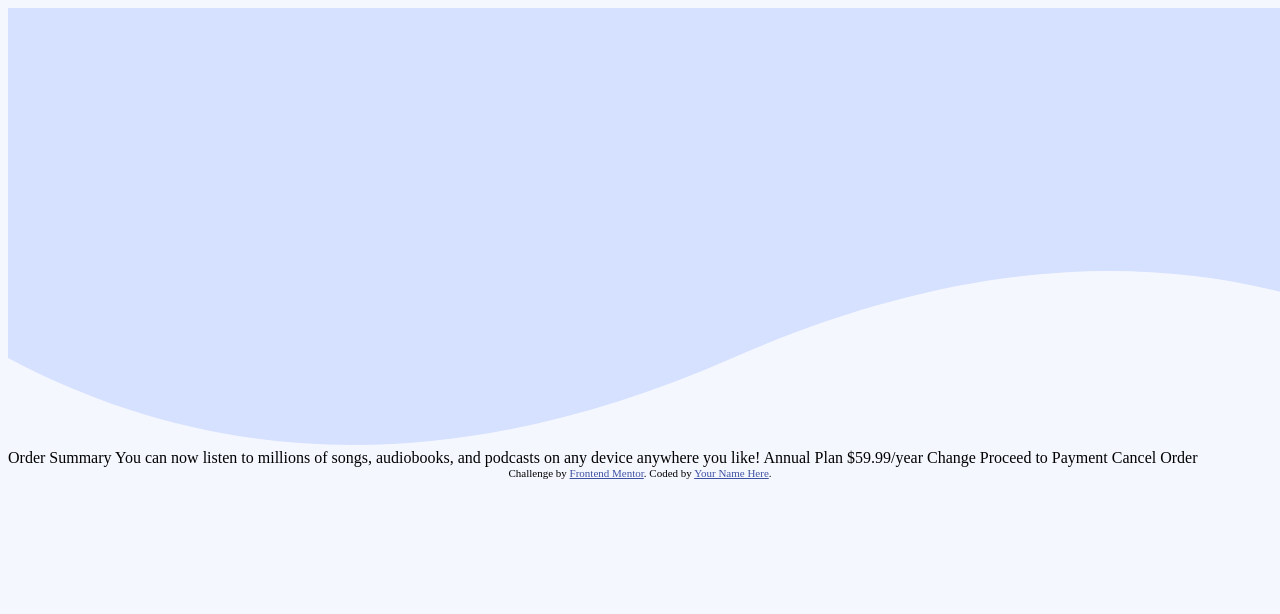
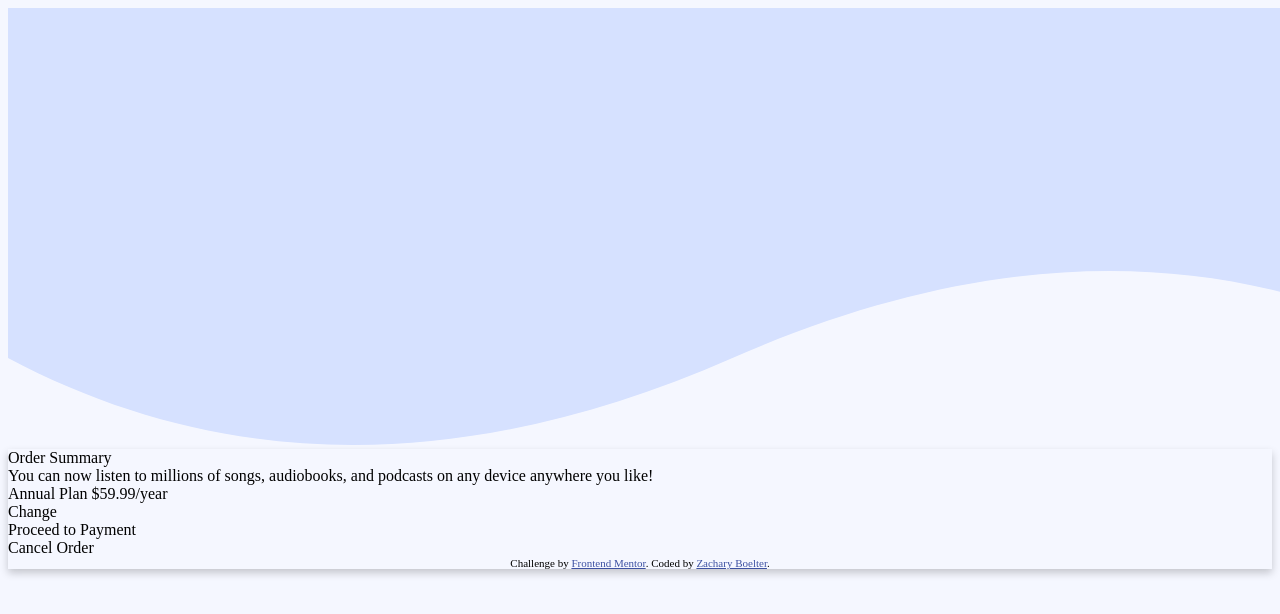
Before and after one commit to zacharyboelter/order-summary-component, a plain HTML site: page index.html in a window 1280 px wide. Shown: the top 614 px of the page. Drawn offline with Linux system fonts and the light colour scheme.

Commit message:
card box shadow with hover effect

```diff
--- a/index.html
+++ b/index.html
@@ -31,22 +31,35 @@
   </svg>
 
   <div class="card">
+    <div class="title">
       Order Summary
+    </div>
 
+    <div class="body-copy">
       You can now listen to millions of songs, audiobooks, and podcasts on any
       device anywhere you like!
+    </div>
 
+    <div class="plan-wrapper">
+      <div class="price">
         Annual Plan
         $59.99/year
+      </div>
+      <div class="change">
+        Change
+      </div>
+    </div>
 
-    Change
-
+    <div class="buy-btn">
       Proceed to Payment
+    </div>
+    <div class="cancel">
       Cancel Order
+    </div>
 
     <div class="attribution">
       Challenge by <a href="https://www.frontendmentor.io?ref=challenge" target="_blank">Frontend Mentor</a>.
-      Coded by <a href="#">Your Name Here</a>.
+      Coded by <a href="https://zacharyboelter.netlify.app/index.html">Zachary Boelter</a>.
     </div>
   </div>
 </body>
--- a/styles.css
+++ b/styles.css
@@ -1,3 +1,12 @@
 body {
     background-color: hsl(225, 100%, 98%);
 }
+
+.card {
+    box-shadow: 0 4px 8px 0 rgba(0,0,0,0.2);
+  transition: 0.3s;
+}
+
+.card:hover {
+    box-shadow: 0 8px 16px 0 rgba(0,0,0,0.2);
+}
```
Lines whose indentation alone changed are shown as unchanged.
